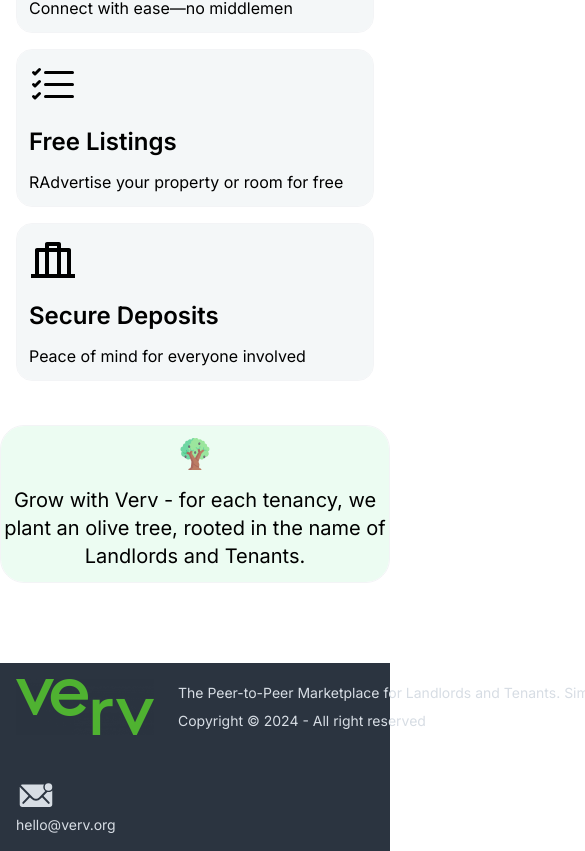
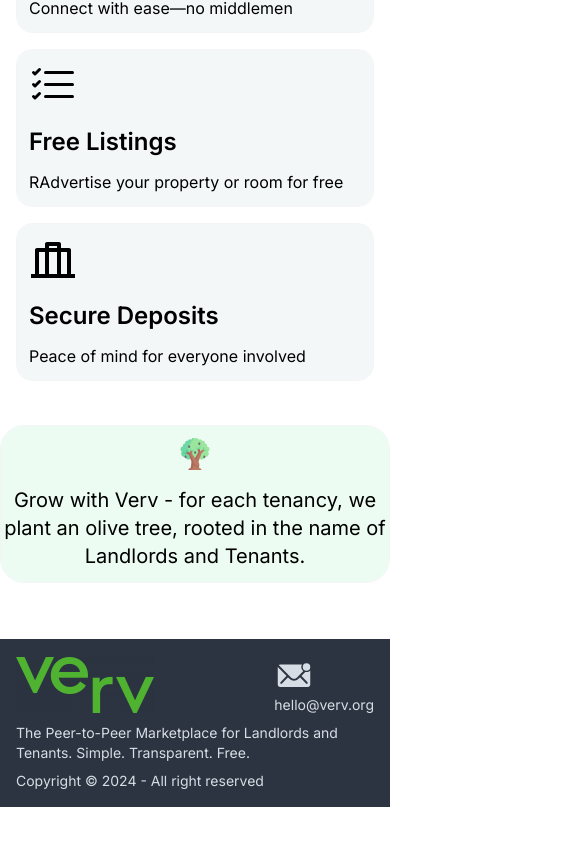
Before and after one commit to Aminul667/verv-cs-page, a React (Vite) app: page / in a window 390 px wide. Shown: the part 1099-1950 px from the top of the page, 585 px wide, since content can reach past the window. After the commit the page ends 1906 px from the top, so only its background shows below. Built offline with nearby package versions, Linux system fonts and the light colour scheme.

Commit message:
added responsive nav bar

```diff
--- a/src/App.jsx
+++ b/src/App.jsx
@@ -1,6 +1,5 @@
 import { Outlet } from "react-router-dom";
 import Footer from "./components/Footer/Footer";
-// import Home from "./components/Home/Home";
 
 import Navbar from "./components/Navbar/Navbar";
 import "./index.css";
--- a/src/components/Footer/Footer.jsx
+++ b/src/components/Footer/Footer.jsx
@@ -3,11 +3,19 @@
 
 const Footer = () => {
   return (
-    <div className="bg-neutral mt-20">
-      <footer className="footer text-neutral-content items-center p-4 w-[1200px] m-auto">
-        <aside className="grid-flow-col items-center">
-          <img src={logo} alt="logo" />
-          <div className="ml-4">
+    <div className="bg-neutral mt-14 lg:mt-20">
+      <footer className="footer text-neutral-content items-center p-4 lg:w-[1200px] m-auto">
+        <aside className="grid-flow-row lg:grid-flow-col items-center">
+          <div className="w-full flex justify-between items-center">
+            <img src={logo} alt="logo" />
+            <nav className="grid-flow-col gap-4 lg:place-self-center lg:justify-self-end">
+              <div className="lg:hidden">
+                <IoIosMailUnread size={40} />
+                <p>hello@verv.org</p>
+              </div>
+            </nav>
+          </div>
+          <div className="lg:ml-4">
             <p className="leading-5 mb-2">
               The Peer-to-Peer Marketplace for Landlords and Tenants. Simple.
               Transparent. Free.
@@ -17,8 +25,8 @@
             </p>
           </div>
         </aside>
-        <nav className="grid-flow-col gap-4 md:place-self-center md:justify-self-end">
-          <div className="">
+        <nav className="hidden lg:grid-flow-col lg:gap-4 lg:place-self-center lg:justify-self-end lg:block">
+          <div>
             <IoIosMailUnread size={40} />
             <p>hello@verv.org</p>
           </div>
```
